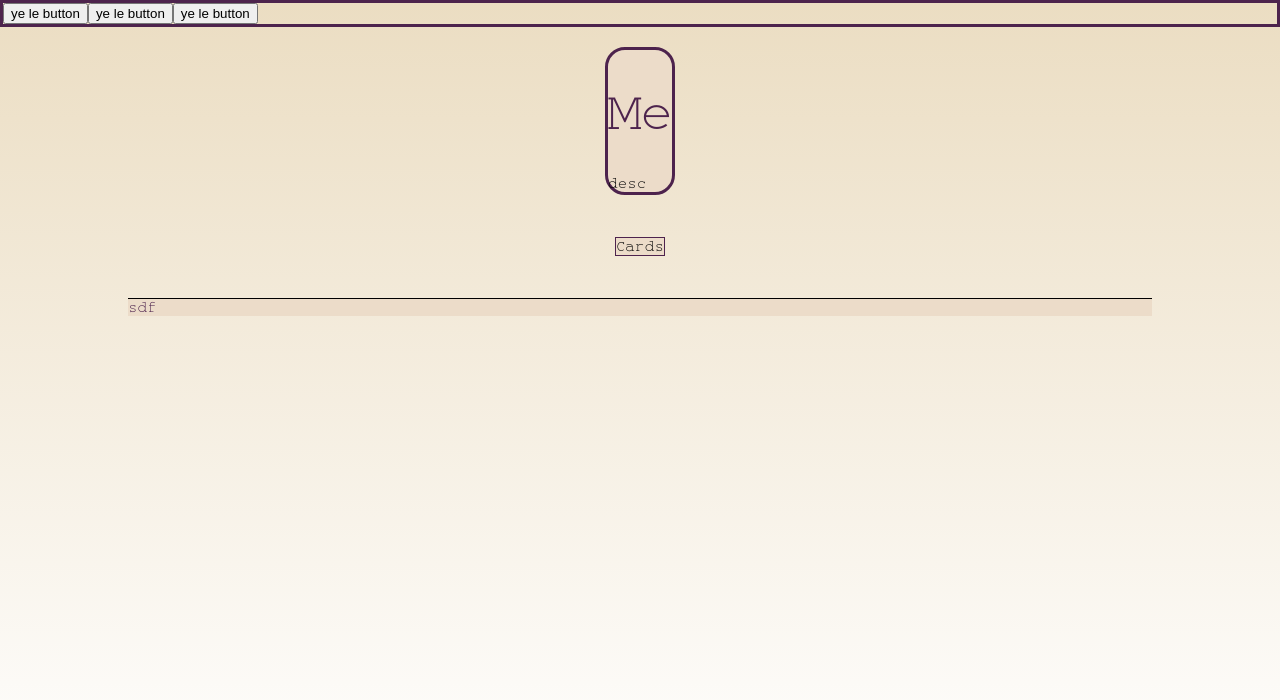
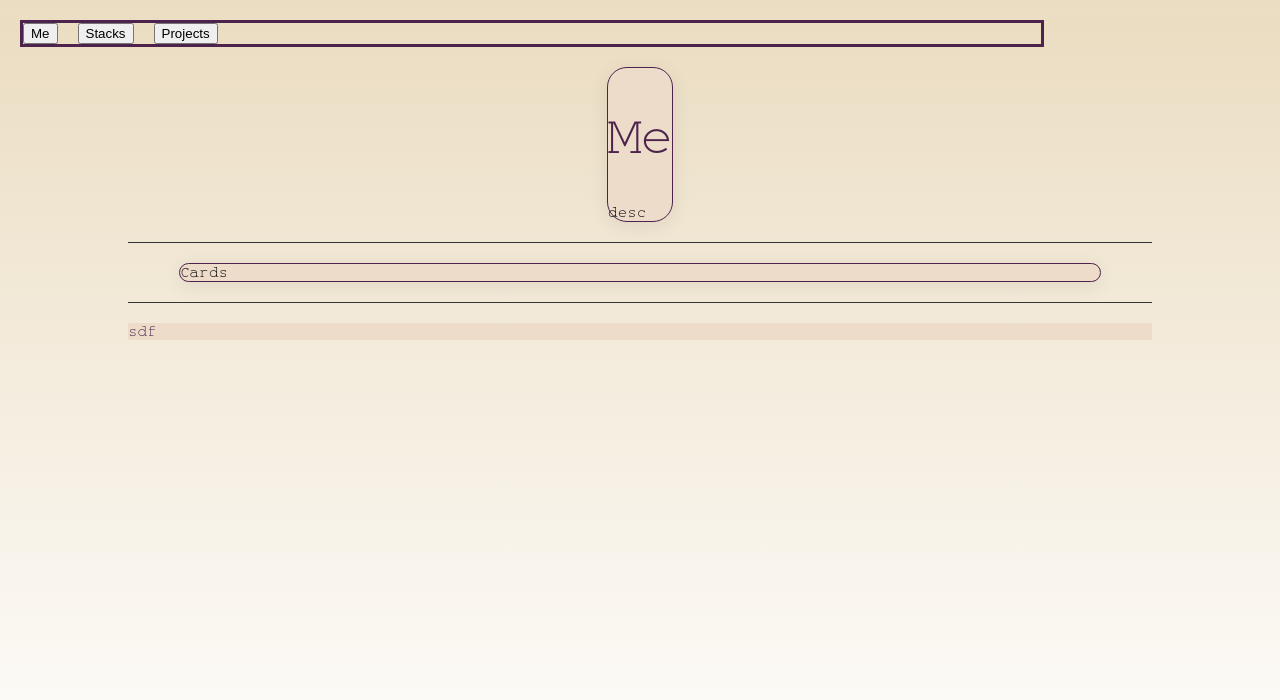
Before and after one commit to GriT5555/FolioC, a React (Vite) app: page / in a window 1280 px wide. Shown: the top 700 px of the page. Built offline with nearby package versions, Linux system fonts and the light colour scheme.

Commit message:
Nav props fixed

```diff
--- a/src/Subcomps/NavBtn.jsx
+++ b/src/Subcomps/NavBtn.jsx
@@ -1,5 +1,5 @@
-export default function NavBtn(){
+export default function NavBtn({title, className, id}){
     return(
-        <button className="NavBtn">ye le button</button>
+        <button className="NavBtn" id={id}>{title}</button>
     );
 }
--- a/src/components/CustomHR.jsx
+++ b/src/components/CustomHR.jsx
@@ -1,5 +1,5 @@
 export default function Customhr(){
     return(
-        <hr className="CustomHR"></hr>
+        <hr className="CustomHR" />
     )
 }
--- a/src/components/Navbar.jsx
+++ b/src/components/Navbar.jsx
@@ -1,6 +1,6 @@
 import NavBtn from "../Subcomps/NavBtn";
 
-export default function Navbar(title, id) {
+export default function Navbar() {
     return(
             <nav className="NavBar">
                 <NavBtn title="Me" id="Me"/>
--- a/src/index.scss
+++ b/src/index.scss
@@ -5,6 +5,7 @@ body, html {
   box-sizing: border-box;
   min-height: 100vh;
   background-image: linear-gradient(to top, #ffffff, #ebddc2);
+  font-family: "Monospace";
 }
 
 @font-face {
@@ -25,7 +26,6 @@ $bckIvo:#EBDDC2;
   font-synthesis: none;
   text-rendering: optimizeLegibility;
   -webkit-font-smoothing: antialiased;
-  font-family: "Monospace";
 }
 
 h1, h2 {
@@ -38,7 +38,6 @@ h1, h2 {
 h1 {
   font-size: 56px;
   letter-spacing: -1.68px;
-  margin: 32px 0;
   @media (max-width: 1024px) {
     font-size: 36px;
     margin: 20px 0;
@@ -48,7 +47,6 @@ h2 {
   font-size: 24px;
   line-height: 118%;
   letter-spacing: -0.24px;
-  margin: 0 0 8px;
   @media (max-width: 1024px) {
     font-size: 20px;
   }
@@ -74,7 +72,8 @@ code {
 
 .CustomHR{
   border: none;
-  height: 2px;
+  height: 1px;
+  width: 100%;
   background-color: #333;
   margin: 20px 0;
 }
@@ -91,19 +90,24 @@ code {
 
 .NavBar{
   display: flex;
+  width: 80%;
   flex-direction: row;
   border: 3px solid $txtbord;
   box-sizing: border-box;
+  gap: 20px;
+  margin: 20px 0px 0px 20px;
 }
 
 .Intro{
   display: flex;
   flex-direction: column;
-  border: 3px solid $txtbord;
+  border: 1px solid $txtbord;
   box-sizing: border-box;
   margin-top: 20px;
   border-radius: 20px;
   background-color: $cbck;
+  max-width: 80%;
+  box-shadow: 0 4px 20px rgba(0, 0, 0, 0.08);
 }
 
 .ProjectCards{
@@ -112,13 +116,15 @@ code {
   box-sizing: border-box;
   border: 1px solid $txtbord;
   background-color: $cbck;
+  box-shadow: 0 4px 20px rgba(0, 0, 0, 0.08);
+  width: 90%;
+  border-radius: 10px;
 }
 
 .footer{
   display: flex;
   flex: row;
   width: 100%;
-  border-top: solid 1px black;
   color: $txtbord;
   background-color: black;
   box-sizing: border-box;
```
